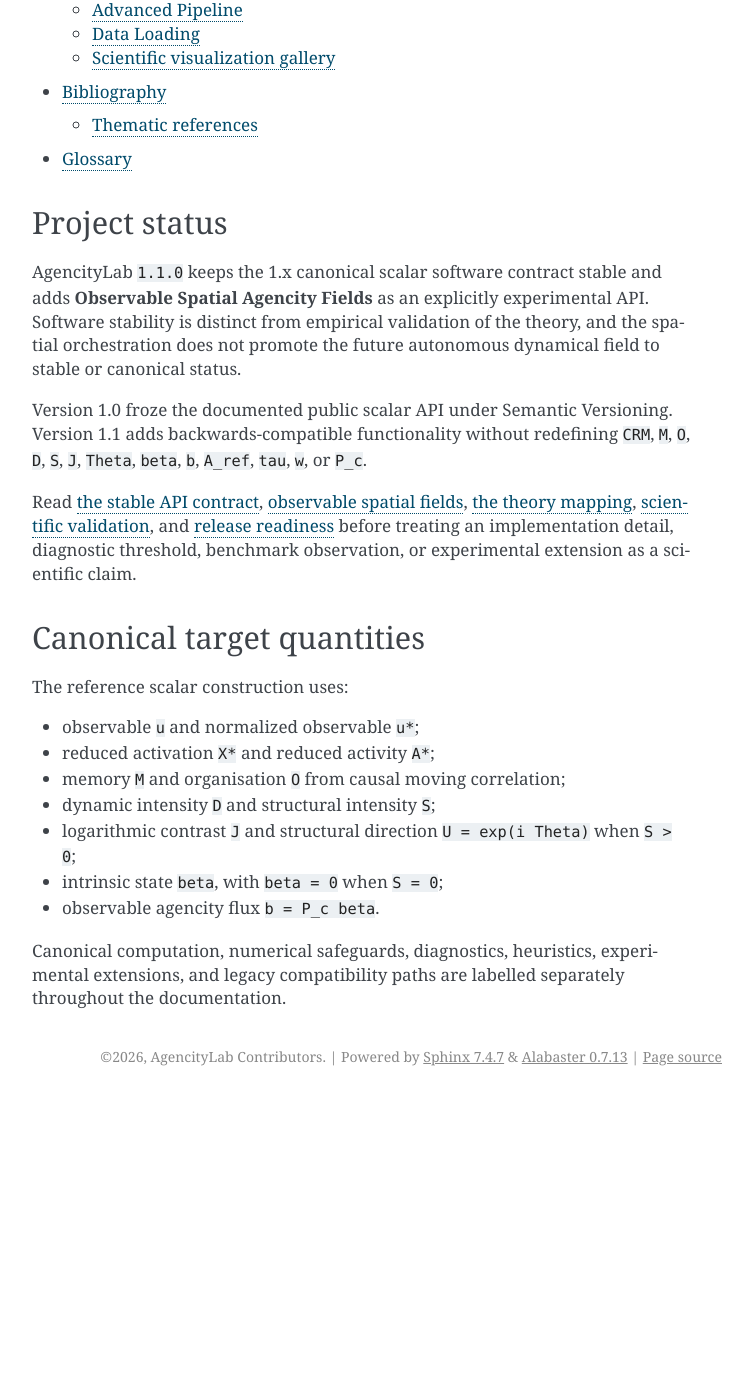
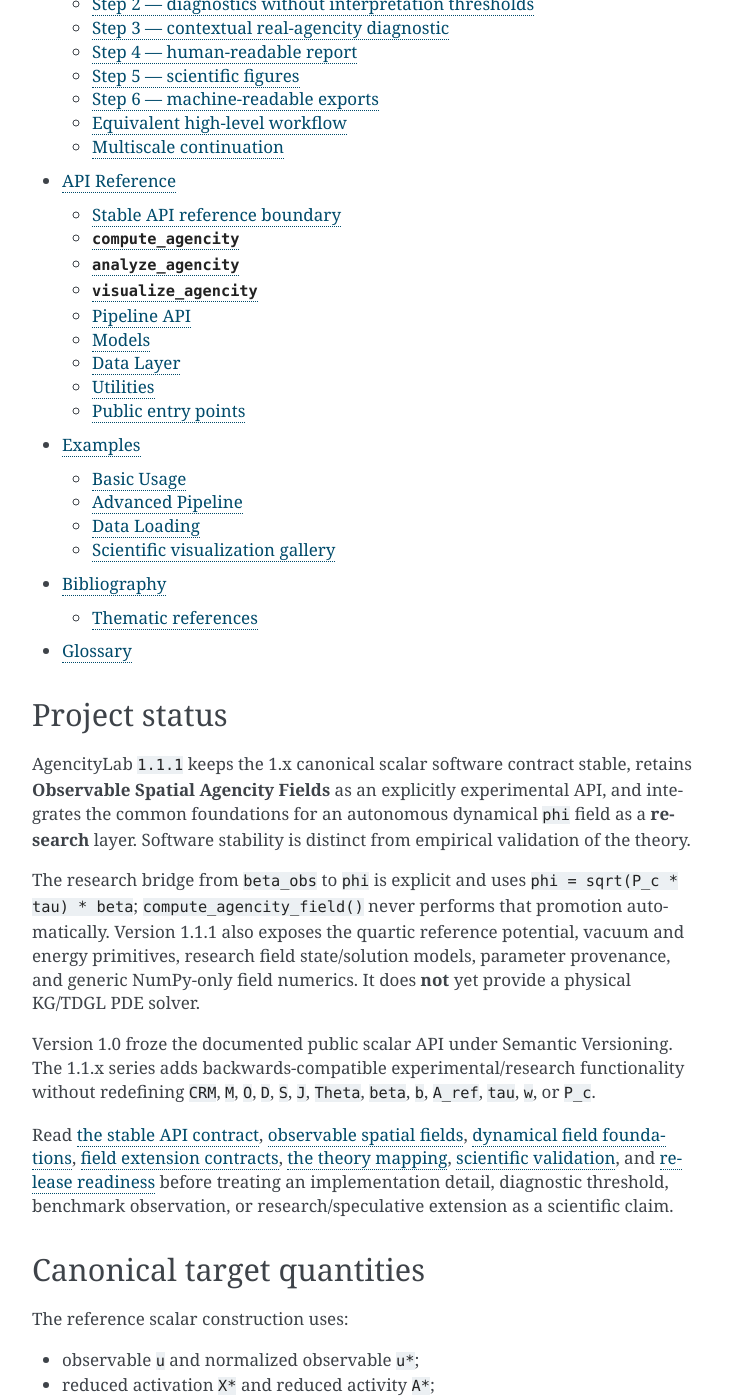
Before and after one commit to Gilbert243/AgencityLab, a Sphinx documentation site: the page built from docs/index.md, in a window 1280 px wide and 1400 px high, scrolled down 4601 px. Shown: the whole window, without its empty margins (388-1141 px from the left). Built offline with Sphinx 7.4.7, drawn with Linux system fonts in a browser that asks for light colours; before the commit the page ends 5697 px from its top, so only the background shows below that; some of the changed text lies outside the part shown.

Commit message:
docs: integrate field foundation contracts into documentation

```diff
--- a/docs/index.md
+++ b/docs/index.md
@@ -15,6 +15,8 @@
 
 stable_api
 observable_fields
+dynamical_field_foundations
+field_extension_contracts
 agencity_analysis
 multiscale_extensions
 scientific_ux
@@ -41,11 +43,13 @@
 
 ## Project status
 
-AgencityLab `1.1.0` keeps the 1.x canonical scalar software contract stable and adds **Observable Spatial Agencity Fields** as an explicitly experimental API. Software stability is distinct from empirical validation of the theory, and the spatial orchestration does not promote the future autonomous dynamical field to stable or canonical status.
+AgencityLab `1.1.1` keeps the 1.x canonical scalar software contract stable, retains **Observable Spatial Agencity Fields** as an explicitly experimental API, and integrates the common foundations for an autonomous dynamical `phi` field as a **research** layer. Software stability is distinct from empirical validation of the theory.
 
-Version 1.0 froze the documented public scalar API under Semantic Versioning. Version 1.1 adds backwards-compatible functionality without redefining `CRM`, `M`, `O`, `D`, `S`, `J`, `Theta`, `beta`, `b`, `A_ref`, `tau`, `w`, or `P_c`.
+The research bridge from `beta_obs` to `phi` is explicit and uses `phi = sqrt(P_c * tau) * beta`; `compute_agencity_field()` never performs that promotion automatically. Version 1.1.1 also exposes the quartic reference potential, vacuum and energy primitives, research field state/solution models, parameter provenance, and generic NumPy-only field numerics. It does **not** yet provide a physical KG/TDGL PDE solver.
 
-Read [the stable API contract](stable_api.md), [observable spatial fields](observable_fields.md), [the theory mapping](theory_mapping.md), [scientific validation](scientific_validation.md), and [release readiness](release_readiness.md) before treating an implementation detail, diagnostic threshold, benchmark observation, or experimental extension as a scientific claim.
+Version 1.0 froze the documented public scalar API under Semantic Versioning. The 1.1.x series adds backwards-compatible experimental/research functionality without redefining `CRM`, `M`, `O`, `D`, `S`, `J`, `Theta`, `beta`, `b`, `A_ref`, `tau`, `w`, or `P_c`.
+
+Read [the stable API contract](stable_api.md), [observable spatial fields](observable_fields.md), [dynamical field foundations](dynamical_field_foundations.md), [field extension contracts](field_extension_contracts.md), [the theory mapping](theory_mapping.md), [scientific validation](scientific_validation.md), and [release readiness](release_readiness.md) before treating an implementation detail, diagnostic threshold, benchmark observation, or research/speculative extension as a scientific claim.
 
 ## Canonical target quantities
 
@@ -59,4 +63,4 @@
 - intrinsic state `beta`, with `beta = 0` when `S = 0`;
 - observable agencity flux `b = P_c beta`.
 
-Canonical computation, numerical safeguards, diagnostics, heuristics, experimental extensions, and legacy compatibility paths are labelled separately throughout the documentation.
+Canonical computation, numerical safeguards, diagnostics, heuristics, experimental extensions, research models, speculative extensions, and legacy compatibility paths are labelled separately throughout the documentation.
```
